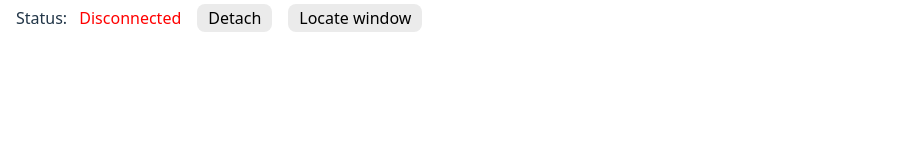
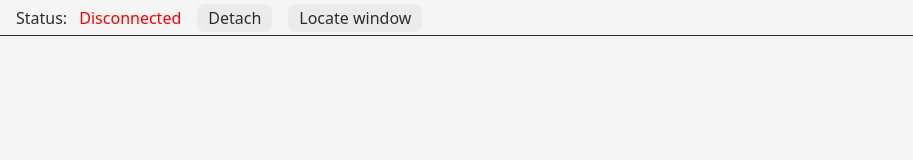
Before and after one commit to aarontburn/nexus-discord-monkey, a website with bundled scripts: page src/renderer/index.html in a window 1280 px wide. Shown: the top 160 px of the page, without its empty margins (0-913 px from the left). Built offline with nearby package versions, Linux system fonts and the light colour scheme.

Commit message:
Update styles.css

```diff
--- a/src/renderer/styles.css
+++ b/src/renderer/styles.css
@@ -4,15 +4,21 @@
     font-weight: 400;
 
     color-scheme: light dark;
-    color: rgba(255, 255, 255, 0.87);
-    background-color: #2c2d32;
+
+    --color-1: #2c2d32;
+    --color-2: #f5f5f5;
+
+    color: var(--color-2);
+    background-color: var(--color-1);
 }
+
+
 
 #header {
     position: absolute;
     height: 35px;
     width: 100%;
-    outline: 1px solid white;
+    outline: 1px solid var(--color-2);
     top: 0;
     display: flex;
     align-items: center;
@@ -87,6 +93,7 @@ button {
     background-color: #353535;
     cursor: pointer;
     transition: border-color 0.25s;
+    color: var(--color-2);
 }
 
 button:hover {
@@ -95,8 +102,8 @@ button:hover {
 
 @media (prefers-color-scheme: light) {
     :root {
-        color: #213547;
-        background-color: #ffffff;
+        --color-1: #f5f5f5;
+        --color-2: #2c2d32;
     }
 
     button {
```
